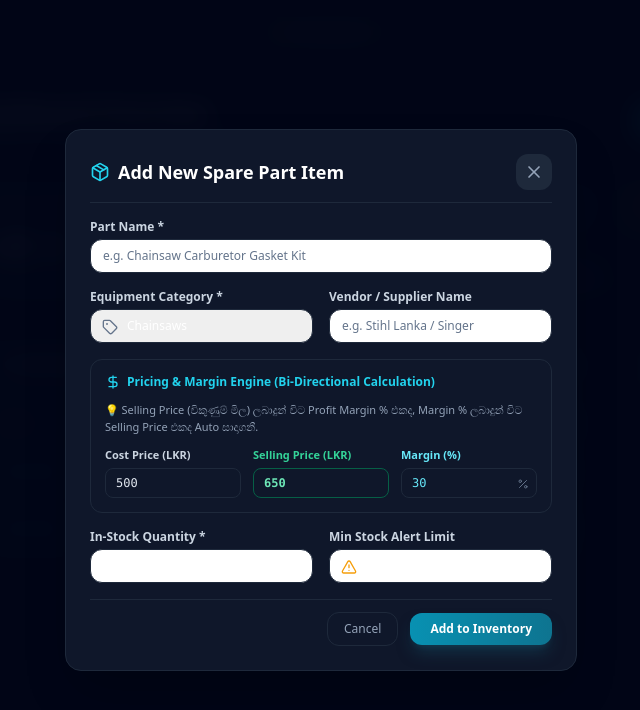
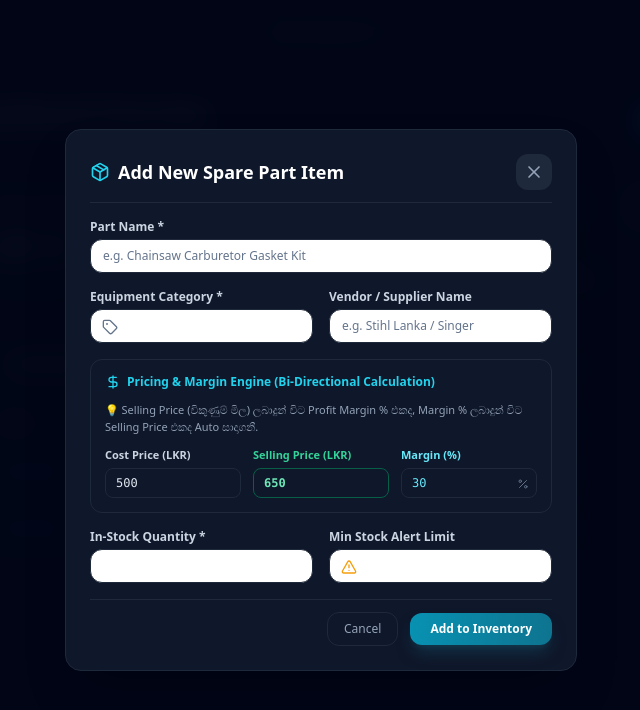
Before and after one commit to vidzocreations-cell/FIxMaster, a Next.js app: page / in a window 1280 px wide. Both pictures are taken after a click on the button "Add Spare Part". Shown: the top 710 px of the page, without its empty margins (319-959 px from the left). Built offline with nearby package versions, Linux system fonts and the light colour scheme.

Commit message:
Allow typing custom equipment category freely with smart auto-complete suggestions

```diff
--- a/components/JobCardModal.tsx
+++ b/components/JobCardModal.tsx
@@ -17,7 +17,7 @@ export default function JobCardModal({ isOpen, onClose, jobToEdit, onSaved }: Jo
   const [mounted, setMounted] = useState(false);
   const [customerName, setCustomerName] = useState('');
   const [phoneNumber, setPhoneNumber] = useState('');
-  const [machineCategory, setMachineCategory] = useState<EquipmentCategory>('Chainsaws');
+  const [machineCategory, setMachineCategory] = useState<string>('Chainsaws');
   const [brandModel, setBrandModel] = useState('');
   const [serialNumber, setSerialNumber] = useState('');
   const [reportedFault, setReportedFault] = useState('');
@@ -40,7 +40,7 @@ export default function JobCardModal({ isOpen, onClose, jobToEdit, onSaved }: Jo
     if (jobToEdit) {
       setCustomerName(jobToEdit.customer_name);
       setPhoneNumber(jobToEdit.phone_number);
-      setMachineCategory(jobToEdit.machine_category as EquipmentCategory);
+      setMachineCategory(jobToEdit.machine_category);
       setBrandModel(jobToEdit.brand_model);
       setSerialNumber(jobToEdit.serial_number || '');
       setReportedFault(jobToEdit.reported_fault);
@@ -246,22 +246,25 @@ export default function JobCardModal({ isOpen, onClose, jobToEdit, onSaved }: Jo
           </div>
 
           <div className="grid grid-cols-1 md:grid-cols-2 gap-4">
-            {/* Equipment Category */}
+            {/* Typeable / Searchable Equipment Category */}
             <div>
-              <label className="block text-xs font-semibold text-slate-300 mb-1">Equipment Category / Mode *</label>
+              <label className="block text-xs font-semibold text-slate-300 mb-1">Equipment Category / Type *</label>
               <div className="relative">
                 <Tag className="w-4 h-4 text-slate-500 absolute left-3 top-2.5 z-10" />
-                <select
+                <input
+                  type="text"
+                  required
+                  list="job-equipment-categories-list"
                   value={machineCategory}
-                  onChange={(e) => setMachineCategory(e.target.value as EquipmentCategory)}
-                  className="w-full bg-slate-950 border border-slate-800 rounded-xl pl-9 pr-3 py-2 text-xs text-white focus:border-cyan-500 focus:outline-none appearance-none cursor-pointer"
-                >
+                  onChange={(e) => setMachineCategory(e.target.value)}
+                  placeholder="Type or select category (e.g. Chainsaws, Generator)"
+                  className="w-full bg-slate-950 border border-slate-800 rounded-xl pl-9 pr-3 py-2 text-xs text-white placeholder-slate-500 focus:border-cyan-500 focus:outline-none font-semibold"
+                />
+                <datalist id="job-equipment-categories-list">
                   {EQUIPMENT_CATEGORIES.map((cat) => (
-                    <option key={cat} value={cat}>
-                      {cat}
-                    </option>
+                    <option key={cat} value={cat} />
                   ))}
-                </select>
+                </datalist>
               </div>
             </div>
 
--- a/components/PartModal.tsx
+++ b/components/PartModal.tsx
@@ -16,7 +16,7 @@ interface PartModalProps {
 export default function PartModal({ isOpen, onClose, partToEdit, onSaved }: PartModalProps) {
   const [mounted, setMounted] = useState(false);
   const [partName, setPartName] = useState('');
-  const [category, setCategory] = useState<EquipmentCategory>('Chainsaws');
+  const [category, setCategory] = useState<string>('Chainsaws');
   const [vendorName, setVendorName] = useState('');
   const [costPrice, setCostPrice] = useState<number | ''>(500);
   const [marginPercent, setMarginPercent] = useState<number | ''>(30);
@@ -31,7 +31,7 @@ export default function PartModal({ isOpen, onClose, partToEdit, onSaved }: Part
   useEffect(() => {
     if (partToEdit) {
       setPartName(partToEdit.part_name);
-      setCategory(partToEdit.category as EquipmentCategory);
+      setCategory(partToEdit.category);
       setVendorName(partToEdit.vendor_name || '');
       setCostPrice(partToEdit.cost_price);
       setMarginPercent(partToEdit.margin_percent);
@@ -159,22 +159,25 @@ export default function PartModal({ isOpen, onClose, partToEdit, onSaved }: Part
           </div>
 
           <div className="grid grid-cols-1 md:grid-cols-2 gap-4">
-            {/* Category */}
+            {/* Typeable Category */}
             <div>
               <label className="block text-xs font-semibold text-slate-300 mb-1">Equipment Category *</label>
               <div className="relative">
                 <Tag className="w-4 h-4 text-slate-500 absolute left-3 top-2.5 z-10" />
-                <select
+                <input
+                  type="text"
+                  required
+                  list="parts-equipment-categories-list"
                   value={category}
-                  onChange={(e) => setCategory(e.target.value as EquipmentCategory)}
-                  className="w-full bg-slate-955 border border-slate-800 rounded-xl pl-9 pr-3 py-2 text-xs text-white focus:border-cyan-500 focus:outline-none appearance-none cursor-pointer"
-                >
+                  onChange={(e) => setCategory(e.target.value)}
+                  placeholder="Type or select category (e.g. Chainsaws, Generator)"
+                  className="w-full bg-slate-955 border border-slate-800 rounded-xl pl-9 pr-3 py-2 text-xs text-white focus:border-cyan-500 focus:outline-none font-semibold"
+                />
+                <datalist id="parts-equipment-categories-list">
                   {EQUIPMENT_CATEGORIES.map((cat) => (
-                    <option key={cat} value={cat}>
-                      {cat}
-                    </option>
+                    <option key={cat} value={cat} />
                   ))}
-                </select>
+                </datalist>
               </div>
             </div>
 
```
